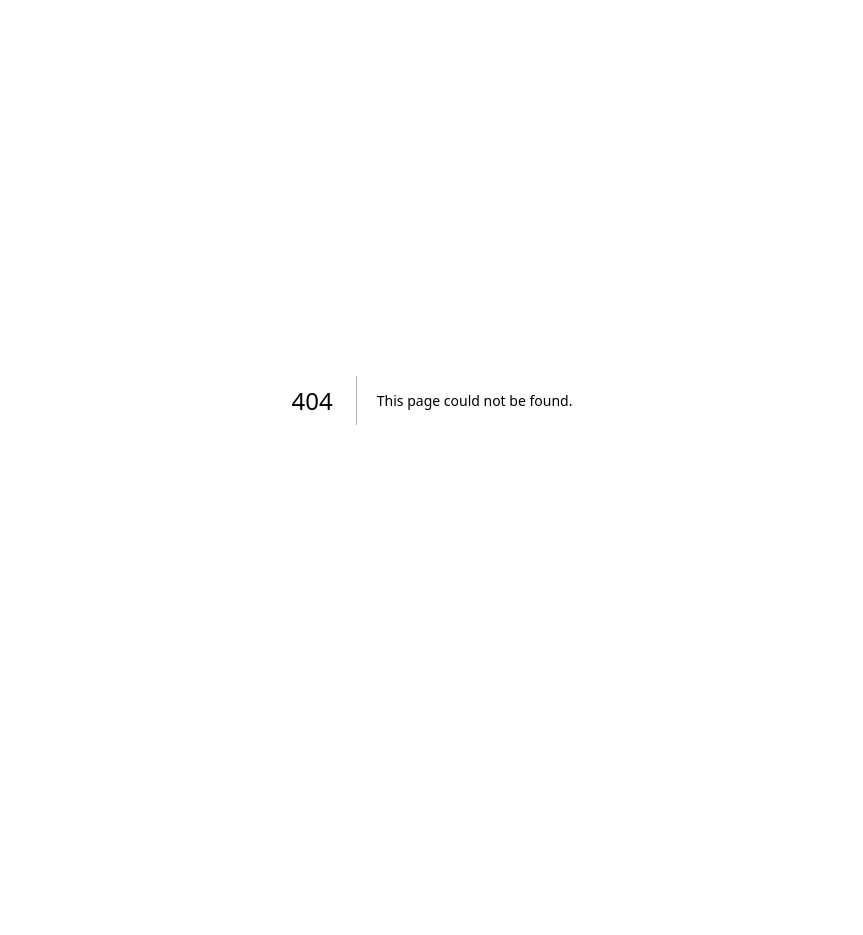
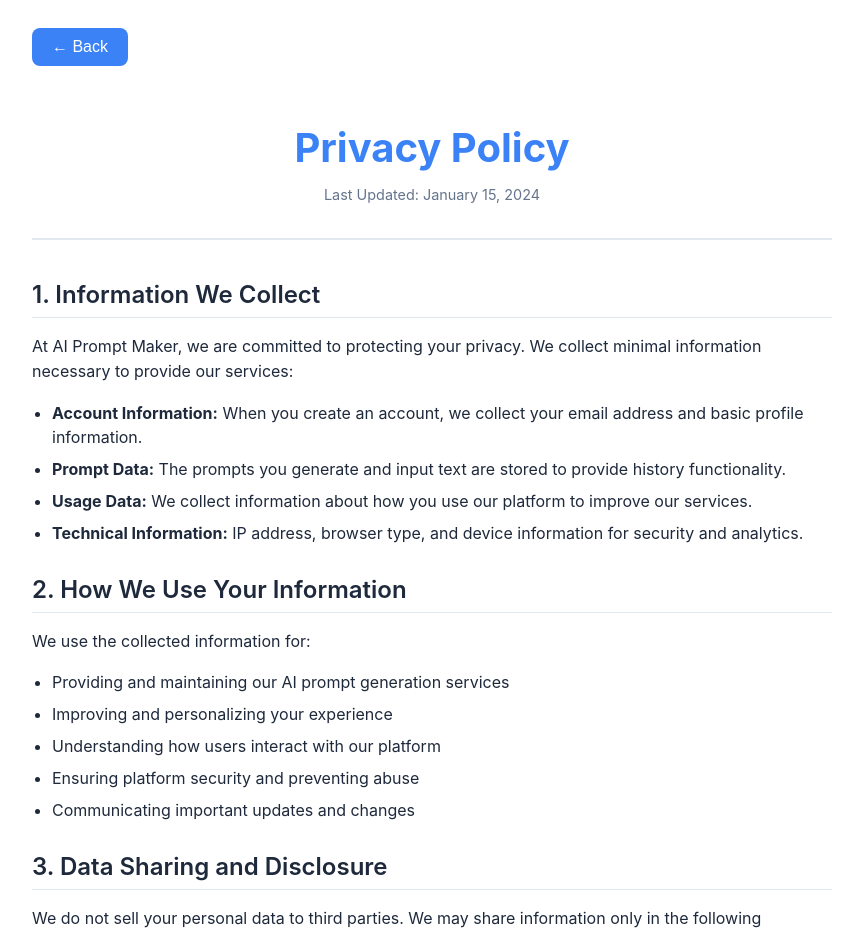
Before and after one commit to mahendramirdhapy-tech/prompt-maker-app, a Next.js app: page /privacy in a window 1280 px wide. Before the commit this address had no page. Shown: the top 935 px of the page, without its empty margins (208-1071 px from the left). Before the commit the page ends 800 px from the top, so only its background shows below. Built offline with nearby package versions, Linux system fonts and the light colour scheme.

Commit message:
Create privacy.js

```diff
--- /dev/null
+++ b/pages/privacy.js
@@ -0,0 +1,174 @@
+// pages/privacy.js
+import { useState } from 'react';
+import Head from 'next/head';
+import { useRouter } from 'next/router';
+
+export default function PrivacyPolicy() {
+  const [darkMode, setDarkMode] = useState(false);
+  const router = useRouter();
+
+  const styles = {
+    container: {
+      maxWidth: '800px',
+      margin: '0 auto',
+      padding: '20px',
+      fontFamily: "'Inter', sans-serif",
+      backgroundColor: darkMode ? '#0f172a' : '#ffffff',
+      color: darkMode ? '#f8fafc' : '#1e293b',
+      minHeight: '100vh',
+    },
+    header: {
+      textAlign: 'center',
+      marginBottom: '40px',
+      paddingBottom: '20px',
+      borderBottom: `2px solid ${darkMode ? '#334155' : '#e2e8f0'}`,
+    },
+    title: {
+      fontSize: '2.5rem',
+      fontWeight: '700',
+      color: '#3b82f6',
+      marginBottom: '10px',
+    },
+    lastUpdated: {
+      color: darkMode ? '#94a3b8' : '#64748b',
+      fontSize: '0.9rem',
+    },
+    section: {
+      marginBottom: '30px',
+    },
+    sectionTitle: {
+      fontSize: '1.5rem',
+      fontWeight: '600',
+      color: darkMode ? '#f8fafc' : '#1e293b',
+      marginBottom: '15px',
+      paddingBottom: '8px',
+      borderBottom: `1px solid ${darkMode ? '#334155' : '#e2e8f0'}`,
+    },
+    paragraph: {
+      lineHeight: '1.6',
+      marginBottom: '15px',
+      fontSize: '1rem',
+    },
+    list: {
+      paddingLeft: '20px',
+      marginBottom: '15px',
+    },
+    listItem: {
+      marginBottom: '8px',
+      lineHeight: '1.5',
+    },
+    backButton: {
+      padding: '10px 20px',
+      backgroundColor: '#3b82f6',
+      color: 'white',
+      border: 'none',
+      borderRadius: '8px',
+      cursor: 'pointer',
+      fontSize: '1rem',
+      marginBottom: '30px',
+    }
+  };
+
+  return (
+    <>
+      <Head>
+        <title>Privacy Policy - AI Prompt Maker</title>
+        <meta name="description" content="Privacy Policy for AI Prompt Maker. Learn how we collect, use, and protect your data." />
+        <meta name="keywords" content="privacy policy, data protection, AI tools privacy" />
+      </Head>
+
+      <div style={styles.container}>
+        <button
+          onClick={() => router.back()}
+          style={styles.backButton}
+        >
+          ← Back
+        </button>
+
+        <header style={styles.header}>
+          <h1 style={styles.title}>Privacy Policy</h1>
+          <p style={styles.lastUpdated}>Last Updated: January 15, 2024</p>
+        </header>
+
+        <div style={styles.section}>
+          <h2 style={styles.sectionTitle}>1. Information We Collect</h2>
+          <p style={styles.paragraph}>
+            At AI Prompt Maker, we are committed to protecting your privacy. We collect minimal information necessary to provide our services:
+          </p>
+          <ul style={styles.list}>
+            <li style={styles.listItem}>
+              <strong>Account Information:</strong> When you create an account, we collect your email address and basic profile information.
+            </li>
+            <li style={styles.listItem}>
+              <strong>Prompt Data:</strong> The prompts you generate and input text are stored to provide history functionality.
+            </li>
+            <li style={styles.listItem}>
+              <strong>Usage Data:</strong> We collect information about how you use our platform to improve our services.
+            </li>
+            <li style={styles.listItem}>
+              <strong>Technical Information:</strong> IP address, browser type, and device information for security and analytics.
+            </li>
+          </ul>
+        </div>
+
+        <div style={styles.section}>
+          <h2 style={styles.sectionTitle}>2. How We Use Your Information</h2>
+          <p style={styles.paragraph}>We use the collected information for:</p>
+          <ul style={styles.list}>
+            <li style={styles.listItem}>Providing and maintaining our AI prompt generation services</li>
+            <li style={styles.listItem}>Improving and personalizing your experience</li>
+            <li style={styles.listItem}>Understanding how users interact with our platform</li>
+            <li style={styles.listItem}>Ensuring platform security and preventing abuse</li>
+            <li style={styles.listItem}>Communicating important updates and changes</li>
+          </ul>
+        </div>
+
+        <div style={styles.section}>
+          <h2 style={styles.sectionTitle}>3. Data Sharing and Disclosure</h2>
+          <p style={styles.paragraph}>
+            We do not sell your personal data to third parties. We may share information only in the following circumstances:
+          </p>
+          <ul style={styles.list}>
+            <li style={styles.listItem}>
+              <strong>Service Providers:</strong> With trusted third-party vendors who help us operate our platform
+            </li>
+            <li style={styles.listItem}>
+              <strong>Legal Requirements:</strong> When required by law or to protect our rights
+            </li>
+            <li style={styles.listItem}>
+              <strong>Business Transfers:</strong> In connection with a merger or acquisition
+            </li>
+          </ul>
+        </div>
+
+        <div style={styles.section}>
+          <h2 style={styles.sectionTitle}>4. Data Security</h2>
+          <p style={styles.paragraph}>
+            We implement appropriate security measures to protect your personal information. However, no method of transmission over the internet is 100% secure.
+          </p>
+        </div>
+
+        <div style={styles.section}>
+          <h2 style={styles.sectionTitle}>5. Your Rights</h2>
+          <p style={styles.paragraph}>You have the right to:</p>
+          <ul style={styles.list}>
+            <li style={styles.listItem}>Access and download your personal data</li>
+            <li style={styles.listItem}>Correct inaccurate information</li>
+            <li style={styles.listItem}>Delete your account and associated data</li>
+            <li style={styles.listItem}>Opt-out of marketing communications</li>
+            <li style={styles.listItem}>Export your prompt history</li>
+          </ul>
+        </div>
+
+        <div style={styles.section}>
+          <h2 style={styles.sectionTitle}>6. Contact Us</h2>
+          <p style={styles.paragraph}>
+            If you have any questions about this Privacy Policy, please contact us at:
+            <br />
+            <strong>Email:</strong> privacy@aipromptmaker.online
+          </p>
+        </div>
+      </div>
+    </>
+  );
+}
```
